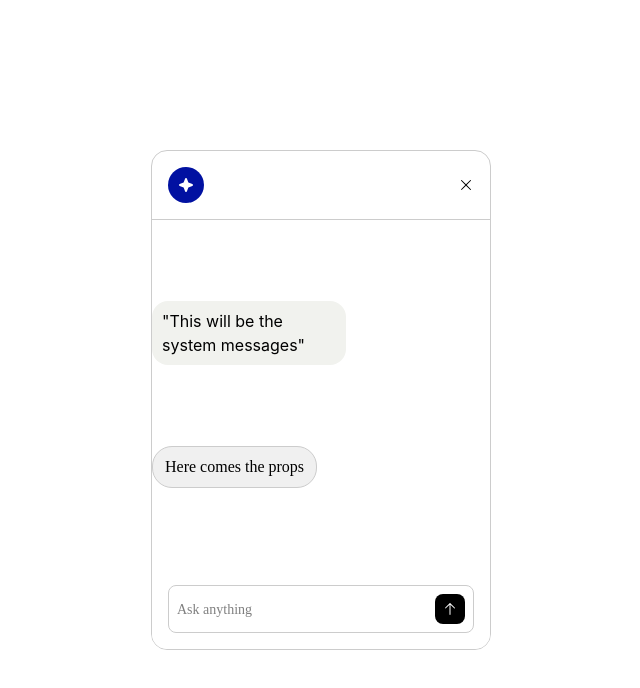
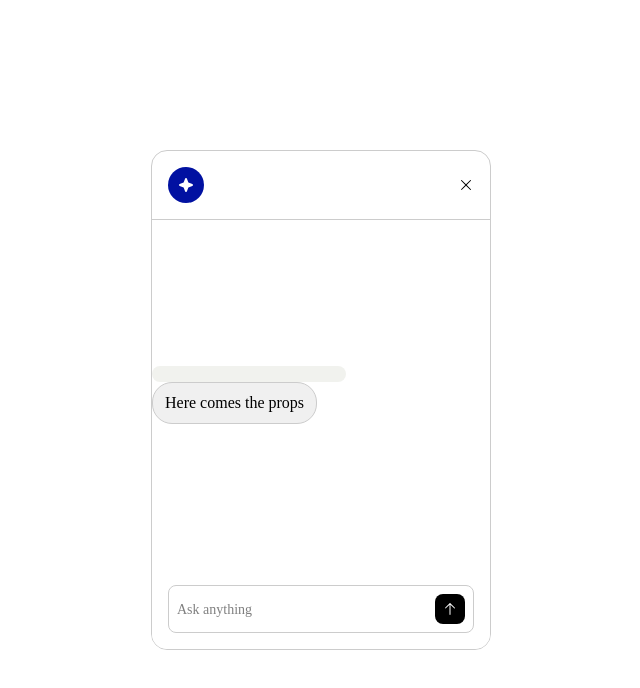
Before and after one commit to gowthmrmsmy/chatbot-ui-MCP, a React (Vite) app: page / in a window 1280 px wide. Shown: the top 688 px of the page, without its empty margins (319-959 px from the left). Built offline with nearby package versions, Linux system fonts and the light colour scheme.

Commit message:
split widget into Header, Chatbody, and Footer components with layout cleanup

```diff
--- a/src/App.jsx
+++ b/src/App.jsx
@@ -1,16 +1,22 @@
 import "./App.css";
-import Message from "./Components/message";
-import Quickreply from "./Components/Quickreply";
 import Footer from "./Components/footer";
 import Header from "./Components/Header";
+import Chatbody from "./Components/Chatbody";
 
 export default function App() {
+
+  const botResponse = (message) => {
+    return `Hello, how can I help you today? ${message}`;
+  }
+
+
+
+
   return (
     <div className="chat-page">
       <div className="chat-widget">
         <Header />
-        <Message />
-        <Quickreply />
+        <Chatbody botResponse={botResponse}/>
         <Footer />
       </div>
     </div>
--- /dev/null
+++ b/src/Components/Chatbody.jsx
@@ -0,0 +1,16 @@
+import "../App.css";
+import Message from "./message";
+import Quickreply from "./Quickreply";
+
+
+export default function Chatbody({botResponse}) {
+
+
+    return(
+        <div className='chat-body'>
+            <Message botResponse={botResponse}/>
+            <Quickreply />
+
+        </div>
+    )
+}
--- a/src/Components/footer.jsx
+++ b/src/Components/footer.jsx
@@ -1,6 +1,15 @@
 import "../App.css";
 
-export default function Footer() {
+export default function Footer({input,Onchange}) {
+
+
+
+    const handleSend =()=>
+    {
+      console.log("Send button clicked");
+    }
+
+
 
     return(
         <div className="footer-container">
@@ -11,7 +20,7 @@ export default function Footer() {
               className="chat-input"
               aria-label="Message input"
             />
-            <button type="button" className="chat-send">
+            <button type="button" className="chat-send" onClick={handleSend}>
             <svg width="16" height="16" viewBox="0 0 16 16" fill="none" xmlns="http://www.w3.org/2000/svg">
             <path d="M12.8538 7.35375C12.8073 7.40023 12.7522 7.43711 12.6915 7.46228C12.6308 7.48744 12.5657
             7.50039 12.5 7.50039C12.4343 7.50039 12.3692 7.48744 12.3085 7.46228C12.2478 7.43711 12.1927 7.40023
--- a/src/Components/message.jsx
+++ b/src/Components/message.jsx
@@ -1,10 +1,10 @@
 import "../App.css";
 
-export default function Message() {
+export default function Message({botResponse}) {
   return (
 
     <div className="chat-bubble-system">
-    "This will be the  system messages"
+    {botResponse}
     </div>
     );
 
```
